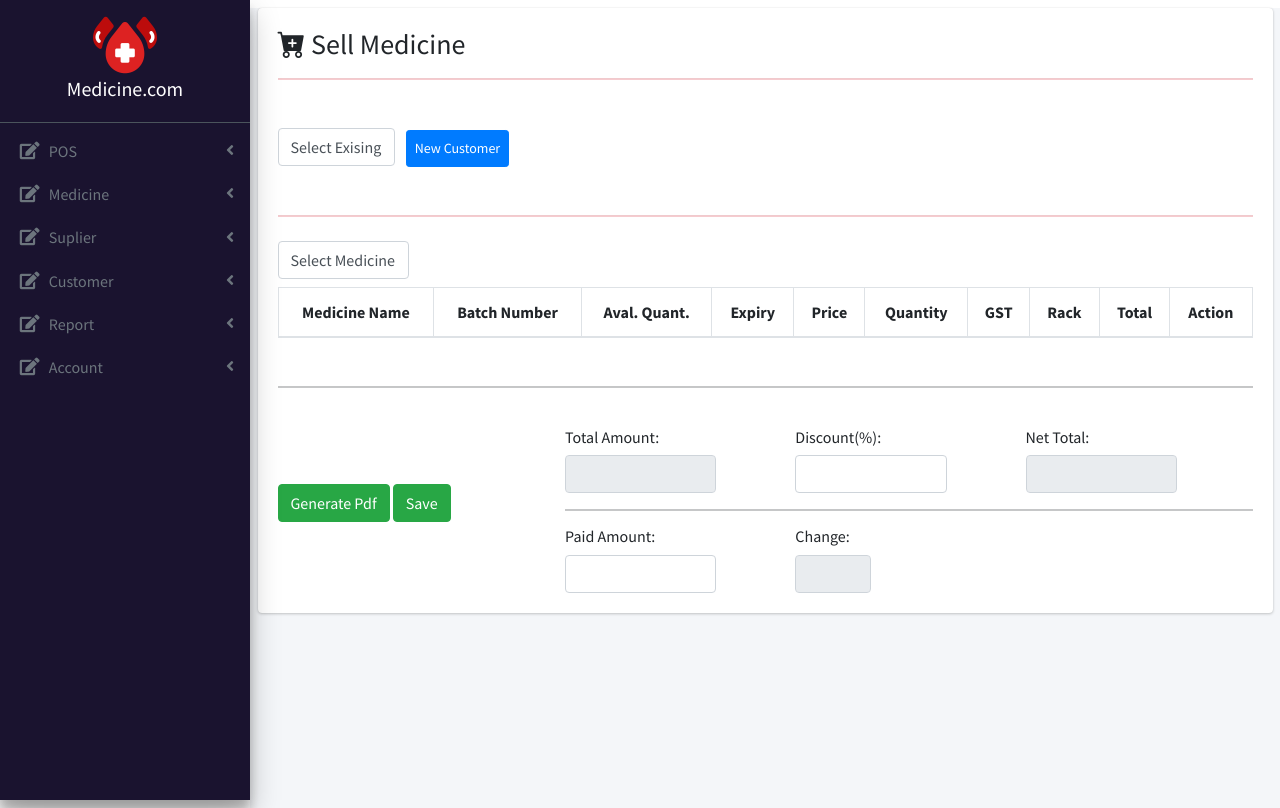
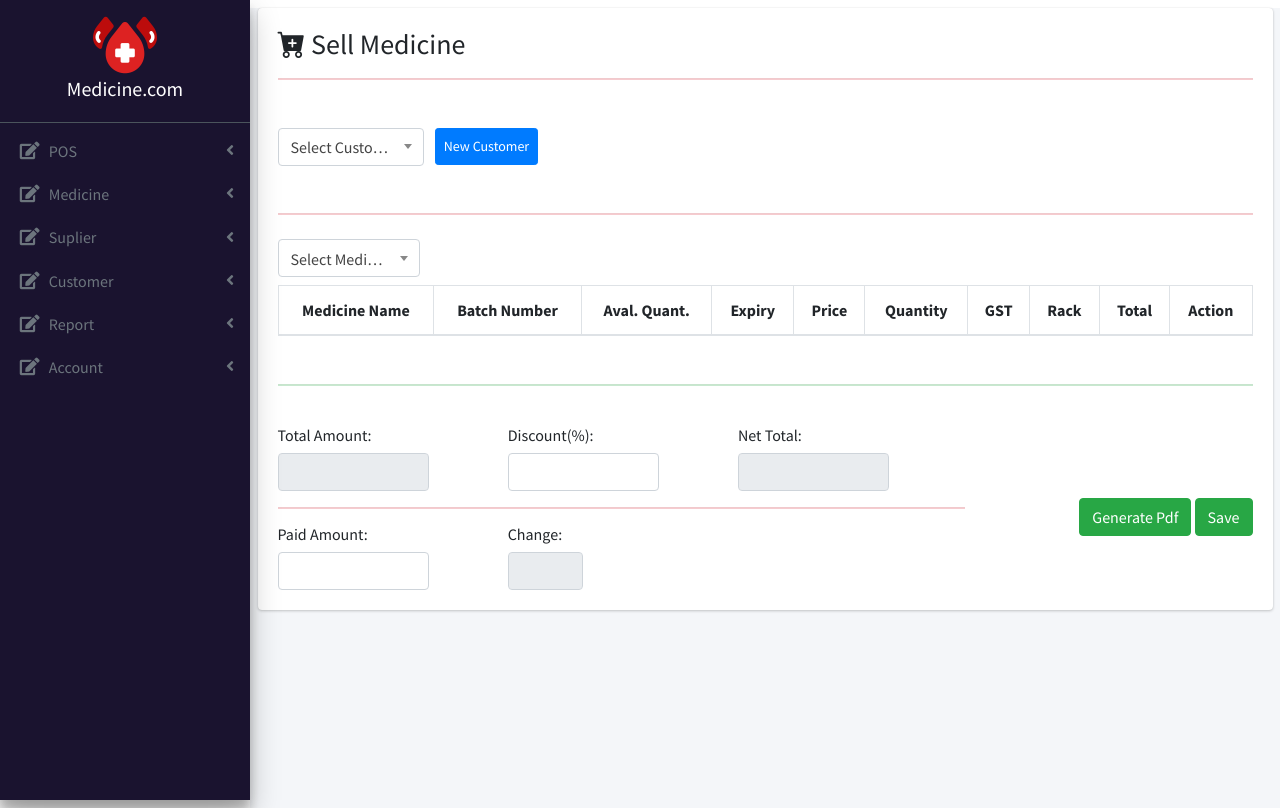
Before and after one commit to Mrigankaa/Pharmacy-App, a PHP site: page /sell_med.php in a window 1280 px wide. Run offline with PHP 8.4, Linux system fonts and the light colour scheme; data that the repository does not hold is empty; some libraries are stand-ins or nearby versions.

Commit message:
8-May night commit

```diff
--- a/sell_med.php
+++ b/sell_med.php
@@ -36,6 +36,7 @@
 <head>
     <title>Pharmacy.com</title>
     <link href="https://cdn.jsdelivr.net/npm/bootstrap@5.1.3/dist/css/bootstrap.min.css" rel="stylesheet">
+    <link href="https://cdn.jsdelivr.net/npm/select2@4.1.0-rc.0/dist/css/select2.min.css" rel="stylesheet" />
 </head>
 <body>
     <?php
@@ -48,8 +49,8 @@
                 <h3><i class="bi bi-cart-plus-fill"></i> Sell Medicine</h3>
                 <hr class="p-0.5 text-danger mb-4">
             <div id="showExisting" class="mt-4 d-inline-block">
-                <select class="form-control" id="customer">
-                    <option value="">Select Exising</option>
+                <select class="js-example-basic-single col-md-12" id="customer">
+                    <option value="">Select Customer</option>
                     <?php
                         $sql = "SELECT customer_name from customer";
                         $r = mysqli_query($conn,$sql);
@@ -99,7 +100,7 @@
             </div>
             <hr class="p-0.5 text-danger mb-4">
             <div class="d-inline-block mr-5">
-                <select class="form-control" id="name">
+                <select class="js-example-basic-single col-md-12" id="name">
                    <option id="option" value="empty">Select Medicine</option>
                <?php
                    $sql = "SELECT med_name FROM medicine";
@@ -131,8 +132,8 @@
                 </tbody>
                </table>
                </div>
-               <hr class="p-0.5 mt-5">
-               <div class="float-right">
+               <hr class="p-0.5 text-success mt-5">
+               <div class="float-left">
                     <div class="d-inline-block">
                         <h6>Total Amount:</h6>
                         <input type="text" class="form-control col-md-8 text-center" id="grand" readonly>
@@ -145,7 +146,7 @@
                         <h6>Net Total:</h6>
                         <input type="text" class="form-control mt-2 col-md-8" id="net" readonly>
                     </div>
-                    <hr>
+                    <hr class="text-danger">
                     <div class="d-inline-block">
                         <h6>Paid Amount:</h6>
                         <input type="text" class="form-control mt-2 col-md-8" id="paid">
@@ -156,7 +157,7 @@
                     </div>
 
                 </div>
-                <div class="mt-5">
+                <div class="mt-5 float-right">
                     <button class="btn btn-success mt-5" id="">Generate Pdf</button>
                     <button class="btn btn-success mt-5" id="save">Save</button>
                 </div>
@@ -168,8 +169,13 @@
     <script src="https://cdn.jsdelivr.net/npm/bootstrap@5.1.3/dist/js/bootstrap.bundle.min.js"></script>
     <script src="js/jquery.js"></script>
     <script src="js/sweetAlert.js"></script>
+    <script src="https://cdn.jsdelivr.net/npm/select2@4.1.0-rc.0/dist/js/select2.min.js"></script>
     <script src="js/makePdf.js"></script>
     <script>
+
+        $(document).ready(function() {
+            $('.js-example-basic-single').select2();
+        });
 
         function getDate(){
             var date = new Date();
@@ -239,7 +245,16 @@
         });
 
         $("#myTable").on("input","tr", function(){
+            var aval = parseInt($(this).find("#aval").text());
             var c = $(this).find("#qunatity").val();
+            if(aval<c){
+                swal({
+                    title: "Not Enough Medicine! Please Select Another Batch",
+                    icon: "warning",
+                    timer: 2000
+                });
+                $(this).find("#qunatity").val(aval);
+            }
             var b = $(this).find("#price").text();
             var total = b*c;
             $(this).find("#total").text(total);
@@ -327,7 +342,7 @@
         $("#paid").on("keyup", function(){
             var paid = $(this).val();
             var net_total = $("#net").val();
-            var change = net-paid;
+            var change = net_total-paid;
             $("#change").val(parseInt(change));
         });
 
```
Also changed, not shown: sell.php (+18 -2 lines).
